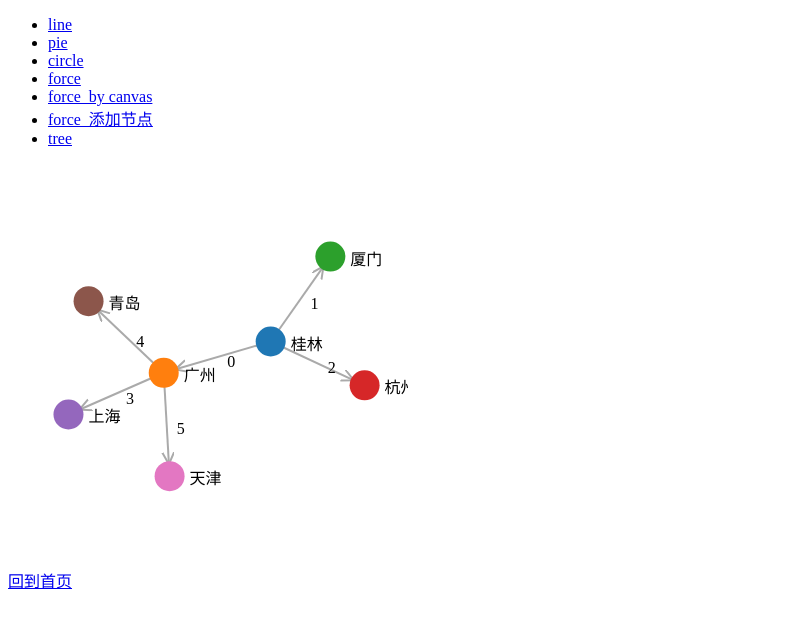
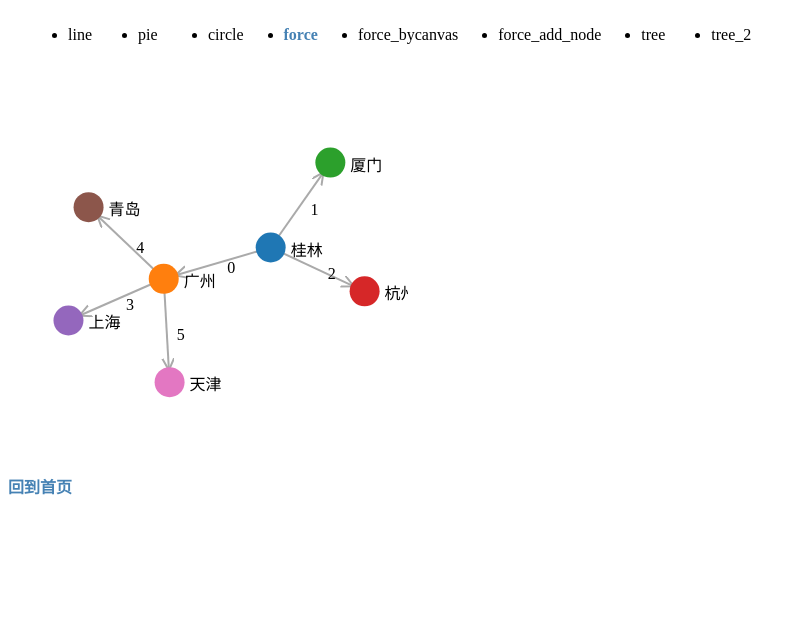
Before and after one commit to jhuanglin/react-redux-async, a React app: page /d3/d3_force in a window 1280 px wide. Shown: the top 628 px of the page, without its empty margins (0-806 px from the left). Built offline with nearby package versions, Linux system fonts and the light colour scheme.

Commit message:
添加tree高度自动改变

```diff
--- a/src/components/D3_example.js
+++ b/src/components/D3_example.js
@@ -7,6 +7,43 @@ import D3force from './d3s/D3_force'
 import D3forcecanvas from './d3s/D3_force_canvas'
 import D3AddNode from './d3s/D3_force_add_node'
 import D3Tree from './d3s/D3_tree'
+import D3Tree1 from './d3s/D3_tree_1'
+import './assets/d3_main.scss'
+const routes = [
+  {
+    path: '/d3/d3_line',
+    component: D3Line,
+    name: 'line'
+  },{
+    path: '/d3/d3_pie',
+    component: D3Pie,
+    name: 'pie'
+  },{
+    path: '/d3/d3_circle',
+    component: D3Circle,
+    name: 'circle'
+  },{
+    path: '/d3/d3_force',
+    component: D3force,
+    name: 'force'
+  },{
+    path: '/d3/d3_by_canvas',
+    component: D3forcecanvas,
+    name: 'force_bycanvas'
+  },{
+    path: '/d3/d3_force_add_node',
+    component: D3AddNode,
+    name: 'force_add_node'
+  },{
+    path: '/d3/d3_tree',
+    component: D3Tree,
+    name: 'tree'
+  },{
+    path: '/d3/d3_tree_1',
+    component: D3Tree1,
+    name: 'tree_2'
+  }
+]
 
 class D3 extends React.Component{
 
@@ -14,40 +51,31 @@ class D3 extends React.Component{
     return (
       <Router>
         <div>
-          <ul>
-            <li>
-              <NavLink to="/d3/d3_line">line</NavLink>
-            </li>
-            <li>
-              <NavLink to="/d3/d3_pie">pie</NavLink>
-            </li>
-            <li>
-              <NavLink to="/d3/d3_circle">circle</NavLink>
-            </li>
-            <li>
-              <NavLink to="/d3/d3_force">force</NavLink>
-            </li>
-            <li>
-              <NavLink to="/d3/d3_force_canvas">force_by canvas</NavLink>
-            </li>
-            <li>
-              <NavLink to="/d3/d3_force_add_node">force_添加节点</NavLink>
-            </li>
-            <li>
-              <NavLink to="/d3/d3_tree">tree</NavLink>
-            </li>
+          <ul className='nav'>
+            {
+              routes.map((route, i) => (
+                <li key={i}>
+                  <NavLink className='normal' activeClassName="active" to={route.path}>{ route.name }</NavLink>
+                </li>
+              ))
+            }
           </ul>
-          <Route path="/d3/d3_line" component={D3Line}></Route>
-          <Route path="/d3/d3_pie" component={D3Pie}></Route>
-          <Route path="/d3/d3_circle" component={D3Circle}></Route>
-          <Route path="/d3/d3_force" component={D3force}></Route>
-          <Route path="/d3/d3_force_canvas" component={D3forcecanvas}></Route>
-          <Route path="/d3/d3_force_add_node" component={D3AddNode}></Route>
-          <Route path="/d3/d3_tree" component={D3Tree}></Route>
+          {routes.map((route, i) => (
+            <RoutesWithConfig key={i} {...route}></RoutesWithConfig>
+          ))}
         </div>
       </Router>
     )
   }
 }
 
+function RoutesWithConfig (route) {
+  return (
+    <Route
+      path = {route.path}
+      component = {route.component}
+    ></Route>
+  )
+}
+
 export default D3
--- /dev/null
+++ b/src/components/assets/d3_main.scss
@@ -0,0 +1,22 @@
+.nav{
+  display: flex;
+  // justify-content: space-around;
+  flex-wrap: wrap;
+  li{
+    min-width: 30px;
+    // list-style: none;
+    margin: 10px 20px;
+  }
+  // display: inline-block;
+}
+
+.normal{
+  color: black;
+  text-decoration: none;
+}
+
+.active {
+  color: steelblue;
+  font-weight: bold;
+  text-decoration: none;
+}
--- a/src/components/d3s/D3_tree.js
+++ b/src/components/d3s/D3_tree.js
@@ -22,18 +22,30 @@ class D3Tree extends React.Component {
   drawTree() {
     let height = this.height
     let width = this.width
+    let padding = this.padding
 
+    // 创建新的树布局
+    // 为每一个节点添加 x y坐标
+    // size整个数的布局
+    // nodeSize 节点尺寸的大小
+    // separation 控制相邻节点的距离
+    let tree = d3.tree().size([height, width]).separation((a, b) => {
+      return a.parent === b.parent ? 1.5 : 2
+    })
     // 添加svg
     let svg = d3.select('#d3Tree')
       .append('svg')
       .attr('width', width + this.padding.left + this.padding.right)
-      .attr('height', height + this.padding.top + this.padding.bottom)
+      .attr('height', 10)
       .append('g')
       .attr('transform', `translate(${this.padding.left}, ${this.padding.top})`)
 
     // 获取数据
-    let data = require('../assets/learn.json')
-    let root = tree(data)
+    let sourceData = require('../assets/learn.json')
+    let root = d3.hierarchy(sourceData)
+    root.x0 = height / 2
+    root.y0 = 0
+    tree(root)
     root.each((d, i) => {
       d.id = i
       d.y = d.depth * 180
@@ -43,6 +55,25 @@ class D3Tree extends React.Component {
     redraw(root)
 
     function redraw(source) {
+
+      let left = root
+      let right = root
+      root.each((d) => {
+        if(d.x < left.x) left = d
+        if(d.x > right.x) right = d
+      })
+
+      let height = right.x - left.x + padding.top + padding.bottom
+      const transition = d3.select('svg')
+        .transition()
+        .duration(500)
+        .attr('height', height)
+        .select('g')
+        .attr('transform', `translate(${padding.left}, ${0})`)
+
+      // 重新计算树的布局
+      tree(root)
+
       // 扁平化数据 生成一个数组，每项都是每一个节点
       let nodes = root.descendants().reverse()
       // 返回节点的links数组，包含source(父节点)和target(子节点)属性
@@ -62,7 +93,8 @@ class D3Tree extends React.Component {
       let nodeExit = nodeUpdate.exit()
 
       // 定位在父节点元素的坐标处
-      let enterNodes = nodeEnter.append('g')
+      let enterNodes = nodeEnter
+        .append('g')
         .attr('class', 'node')
         .attr("fill-opacity", 0)
         .attr("stroke-opacity", 0)
@@ -95,8 +127,7 @@ class D3Tree extends React.Component {
       // ！update节点与enter节点合并
       // 进行状态过度
       let updateNodes = nodeUpdate.merge(enterNodes)
-        .transition()
-        .duration(500)
+        .transition(transition)
         .attr("fill-opacity", 1)
         .attr("stroke-opacity", 1)
         .attr('transform', d => `translate(${d.y}, ${d.x})`)
@@ -104,8 +135,8 @@ class D3Tree extends React.Component {
       updateNodes.select('circle')
         .attr('r', 8)
         .attr('fill', d => d._children && !d.children ? 'steelblue' : '#fff')
-      nodeExit.transition()
-        .duration(500)
+      nodeExit
+        .transition(transition)
         .attr("transform", `translate(${source.y}, ${source.x})`)
         .remove()
 
@@ -126,7 +157,7 @@ class D3Tree extends React.Component {
       let linkEnter = linkUpdate.enter()
 
       // enter 连线 路径从从父节点的节点过度到target的位置
-      linkEnter.insert('path', '.node')
+      let enterlinks = linkEnter.insert('path', '.node')
         .attr('class', 'link')
         .attr('fill', 'none')
         .attr('stroke', '#ccc')
@@ -134,26 +165,18 @@ class D3Tree extends React.Component {
         .attr("d", d3.linkVertical()
         .x(d => source.y)
         .y(d => source.x))
-        .transition()
-        .duration(500)
+
+      linkUpdate
+        .merge(enterlinks)
+        .transition(transition)
         .attr('d',
           d3.linkVertical()
             .x(d => d.y)
             .y(d => d.x)
         )
 
-      // linkUpdate
-      //   .transition()
-      //   .duration(500)
-      //   .attr('d',
-      //     d3.linkVertical()
-      //       .x(d => d.y)
-      //       .y(d => d.x)
-      //   )
-
       let linkExit = linkUpdate.exit()
-          .transition()
-          .duration(500)
+          .transition(transition)
           .attr("d", d3.linkVertical()
             .x(d => source.y)
             .y(d => source.x)
@@ -161,17 +184,15 @@ class D3Tree extends React.Component {
         .remove()
     }
 
-    // 创建新的树布局
-    // 为每一个节点添加 x y坐标
-    // size整个数的布局
-    // nodeSize 节点尺寸的大小
-    // separation 控制相邻节点的距离
-    function tree(data) {
-      const root = d3.hierarchy(data)
-      root.x0 = height / 2
-      root.y0 = 0
-      return d3.tree().size([height, width])(root)
-    }
+
+    // function tree(root) {
+    //   const root = d3.hierarchy(data)
+    //   root.x0 = height / 2
+    //   root.y0 = 0
+    //   return d3.tree().size([height, width]).separation((a, b) => {
+    //     return (a.parent === b.parent) ? 1 : 2
+    //   })(root)
+    // }
   }
 
   render() {
--- /dev/null
+++ b/src/components/d3s/D3_tree_1.js
@@ -0,0 +1,12 @@
+import React from 'react'
+import * as d3 from 'd3'
+
+class D3Tree1 extends React.Component{
+  render() {
+    return (
+      <div id="tree"></div>
+    )
+  }
+}
+
+export default D3Tree1
```
